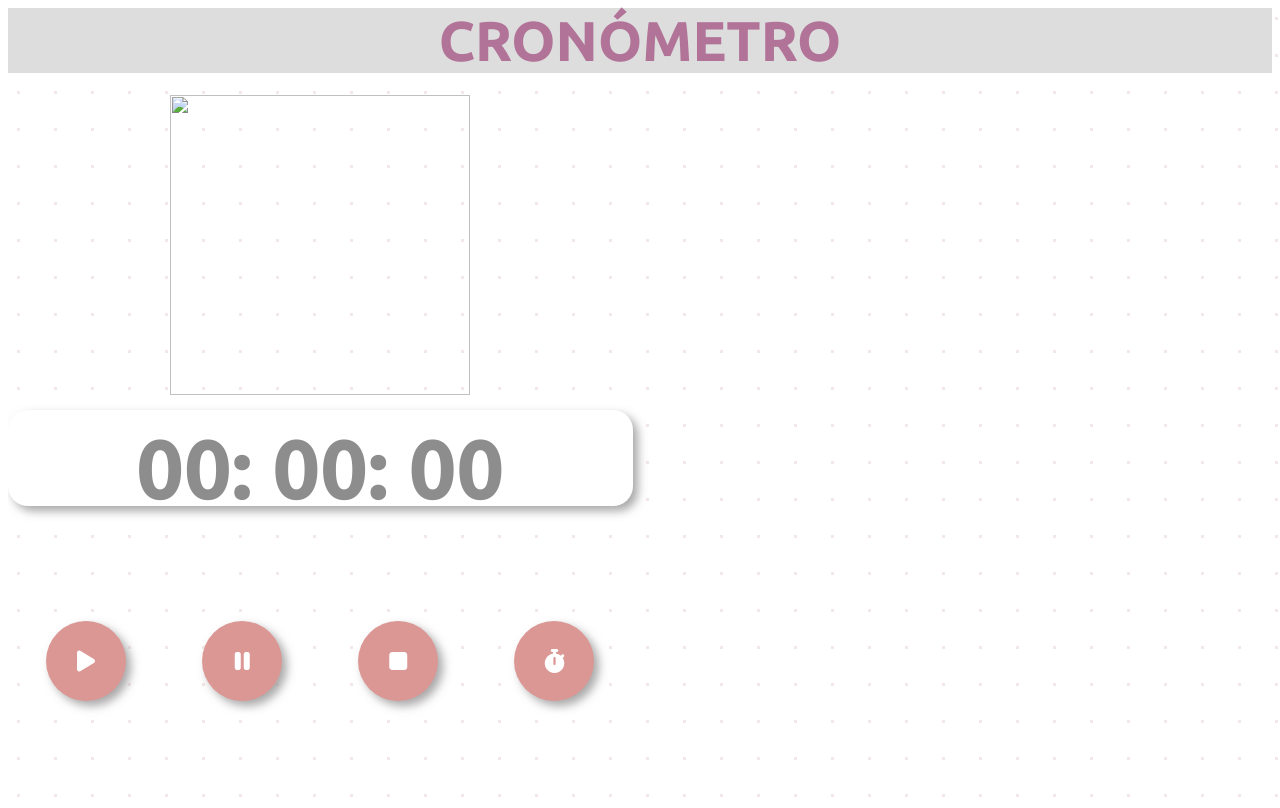
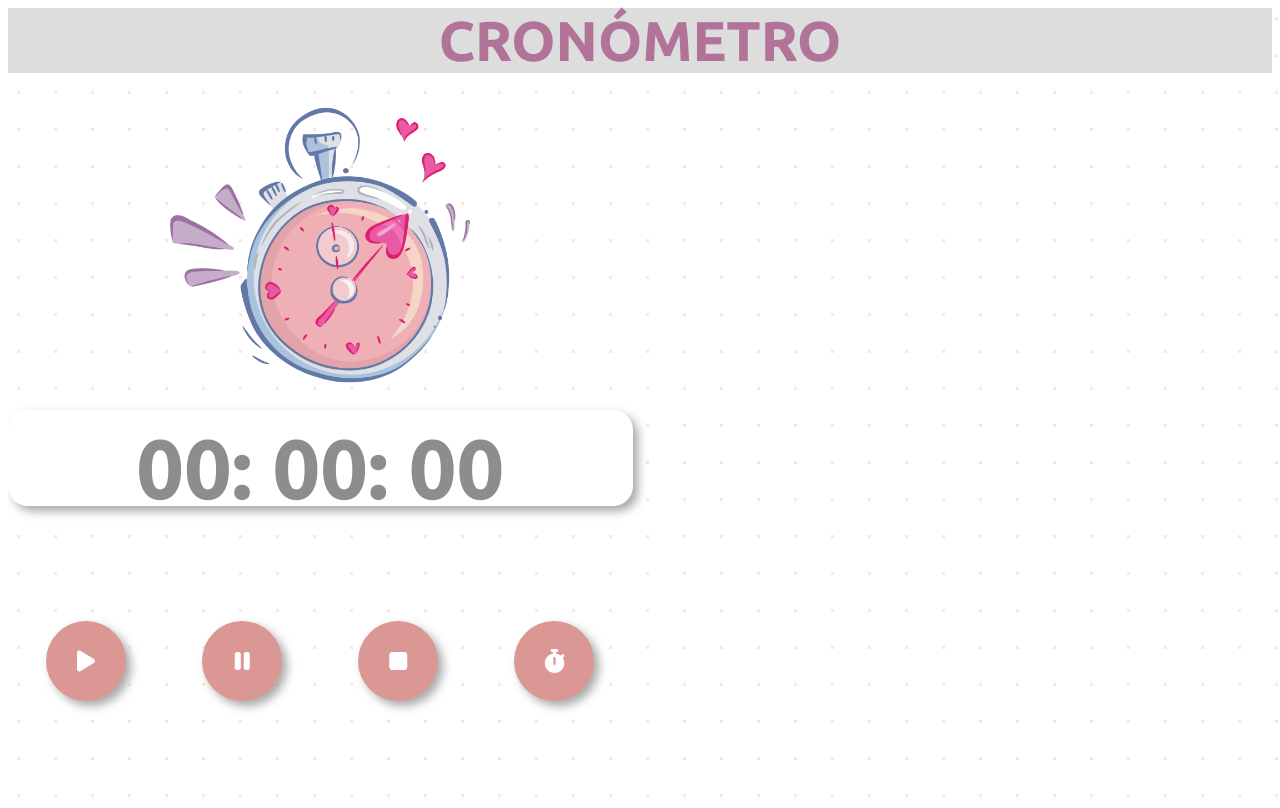
Before and after one commit to Luzvelia/Cronometro, a plain HTML site: page index.html in a window 1280 px wide. Drawn offline with nearby package versions, Linux system fonts and the light colour scheme; files that its build step writes are made by us from their sources; the site is published under a folder, as on GitHub Pages, so addresses that start at the root find nothing.

Commit message:
Se modificón el index para poder leer la imágen

```diff
--- a/index.html
+++ b/index.html
@@ -11,7 +11,7 @@
 <body>
     <div class="container">
         <div>
-            <img src="/imagenes/Diseño sin título.png" alt="" srcset="" class="imagen">
+            <img src="imagenes/Diseño sin título.png" alt="" srcset="" class="imagen">
         </div>
         <h1 class="title">CRONÓMETRO</h1>
 
```
